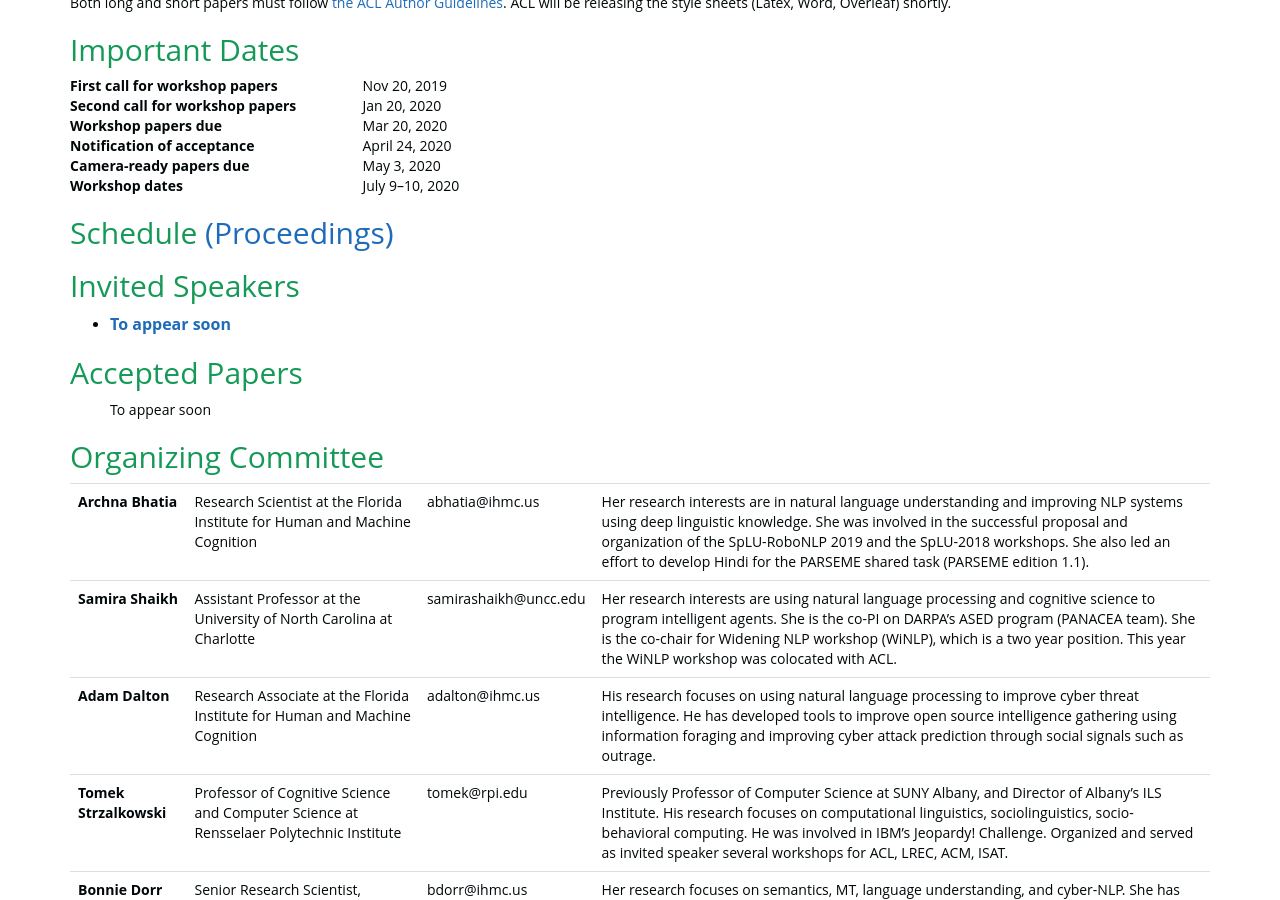
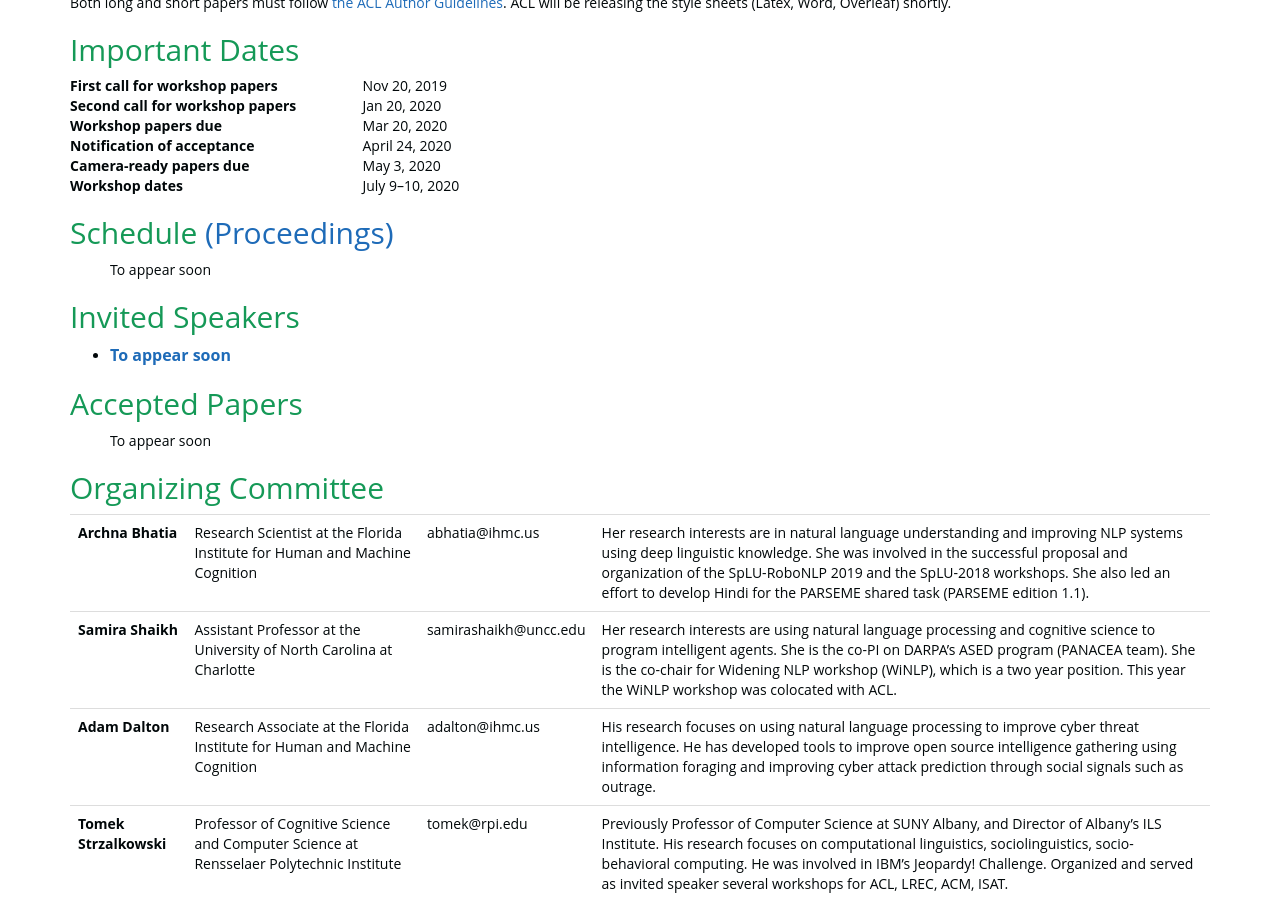
Before and after one commit to social-threats/social-threats.github.io, a Jekyll site: the page built from index.html, in a window 1280 px wide and 900 px high, scrolled down 1177 px. Built offline with Jekyll 4.4.1, drawn with Linux system fonts in a browser that asks for light colours; nearby versions of some CDN libraries.

Commit message:
Update schedule.html

```diff
--- a/_includes/_STOC_2020/schedule.html
+++ b/_includes/_STOC_2020/schedule.html
@@ -3,6 +3,10 @@
     <a href="#">
         (Proceedings)</a>
 </h2>
+
+<ul> To appear soon
+</ul>
+
 <!--
 <table class="table" style="width:100%">
     <tr>
```
